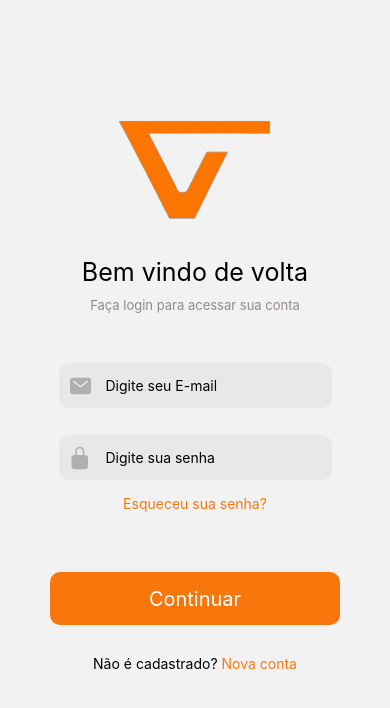
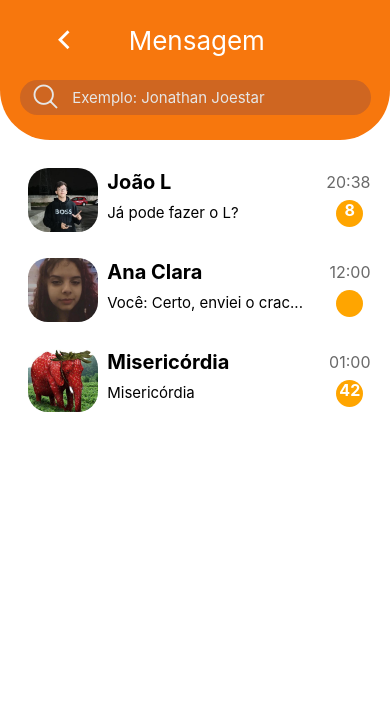
Before and after one commit to alexandy7/VanGo, a React Native app: screen /ListaChat in a window 390 px wide. Shown: the top 708 px of the page. Built offline with nearby package versions, Linux system fonts and the light colour scheme.

Commit message:
tela da lista de chat

```diff
--- /dev/null
+++ b/Src/Componentes/BarraDePesquisaChat.jsx
@@ -0,0 +1,52 @@
+import React from "react";
+import { View, StyleSheet, Text, TouchableOpacity, Image } from "react-native";
+import { Ionicons } from '@expo/vector-icons'
+import { TextInput } from "react-native";
+
+export default function BarraDePesquisaChat({placeholder, valor}) {
+
+    return(
+        <View style={styles.container}>
+            <TouchableOpacity style={styles.alinhaicon}>
+                <Ionicons style={styles.icon} name={"search-outline"} size={30} color="#e6e6e6"/>
+        </TouchableOpacity>
+            <View style={styles.alinhainput}>
+                <TextInput placeholder={placeholder} placeholderTextColor= "#e6e6e6" style={styles.input} value={valor}></TextInput>
+            </View>
+        </View>
+    )
+}
+
+const styles = StyleSheet.create({
+
+    container: {
+        height: 35,
+        width: "90%",
+        backgroundColor: "#cf6621",
+        alignSelf: "center",
+        borderRadius: 25,
+        display: "flex",
+        flexDirection: "row"
+        },
+
+        alinhaicon: {
+            height: "100%",
+            width: "15%",
+            display: "flex",
+            justifyContent: "center",
+            alignItems: "center"
+        },
+
+        alinhainput: {
+            height: "100%",
+            width: "85%",
+            display: "flex",
+            justifyContent: "center"
+        },
+
+        input: {
+            fontSize: 15,
+            height: "100%",
+        }
+
+})
--- /dev/null
+++ b/Src/Componentes/CardChat.jsx
@@ -0,0 +1,136 @@
+import React from "react";
+import { View, StyleSheet, Text, TouchableOpacity, Image } from "react-native";
+import { Ionicons } from '@expo/vector-icons'
+
+export default function CardChat({foto, nome, hora, ultmensagem, qtde})
+{
+
+    return(
+        <TouchableOpacity style={styles.container}>
+            <View style={styles.divimagem}>
+                <Image source={foto} style={styles.imagem}/>
+            </View>
+
+            {/* essa view é responsável por manter a view superior e a inferior alinhadas dentro da caixa,
+             já que o flex direction Column não funciona devidamente nesse caso*/}
+
+            <View style={styles.divjuncao}>
+
+                <View style={styles.divsuperior}>
+                    <Text style={styles.nome}>{nome}</Text>
+                    <Text style={styles.tempo}>{hora}</Text>
+                </View>
+
+                <View style={styles.divinferior}>
+                    <View style={styles.divmensagem}>
+                        <Text style={styles.mensagem}>{ultmensagem}</Text>
+                    </View>
+
+                    <View style={styles.divqtde}>
+                        <Text style={styles.qtde}>{qtde}</Text>
+                    </View>
+                </View>
+
+            </View>
+
+        </TouchableOpacity>
+
+    )
+
+}
+
+const styles = StyleSheet.create({
+
+    container: {
+        width: '90%',
+        height: 80,
+        alignSelf: 'center',
+        marginBottom: 10,
+        display: 'flex',
+        flexDirection: "row",
+  },
+
+    divimagem: {
+        width: "25%",
+        height: "100%",
+        display: "flex",
+        alignItems: "center",
+        justifyContent: "center",
+    },
+
+    imagem: {
+        height: "80%",
+        width: "80%",
+        borderRadius: 20,
+    },
+
+    divjuncao: {
+        width: "75%",
+        height: "100%",
+        display: "flex",
+        flexDirection: "column"
+    },
+
+    divsuperior: {
+        height: "50%",
+        width: "100%",
+        display: "flex",
+        flexDirection: "row",
+        justifyContent: "space-between",
+        alignItems: "center"
+    },
+
+    divinferior: {
+        height: "50%",
+        width: "100%",
+        display: "flex",
+        flexDirection: "row",
+        justifyContent: "space-between",
+    },
+
+    nome: {
+        fontSize: 20,
+        fontWeight: "bold",
+        marginTop: 3
+    },
+
+    tempo: {
+        fontSize: 16,
+        color: "#696969",
+        marginTop: 3
+    },
+
+    divmensagem: {
+        height: "100%",
+        display: "flex",
+        flexDirection: "row",
+        width: "85%",
+    },
+
+    mensagem: {
+        fontSize: 15,
+        marginTop: 3
+    },
+
+    divqtde: {
+        height: "100%",
+        width: "15%",
+        display: "flex",
+        flexDirection: "row",
+        justifyContent: "center",
+    },
+
+    qtde: {
+        fontSize: 16,
+        marginRight: "5%",
+        backgroundColor: "orange",
+        borderRadius: 27,
+        width: 27,
+        height: 27,
+        textAlignVertical: "center",
+        textAlign: "center",
+        color: "white",
+        fontWeight: "bold"
+    },
+
+})
--- a/Src/Navegacoes/Navegacoes.js
+++ b/Src/Navegacoes/Navegacoes.js
@@ -21,6 +21,7 @@ import Turmas from "../PagesMotorista/Turmas/Turmas";
 import SolicitarTurma from "../Pages/SolicitarTurma/SolicitarTurma";
 import NotificacaoCliente from "../Pages/NotificacaoCliente/NotificacaoCliente";
 import TelaPagamentos from "../PagesMotorista/TelaPagamentos/TelaPagamentos";
+import ListaChat from "../Pages/ListaChat/ListaChat";
 
 const Tab = createBottomTabNavigator();
 const Stack = createStackNavigator();
@@ -124,6 +125,7 @@ export default function AppNavigator() {
       <Stack.Screen name="AnexarPagamentos" component={AnexarPagamentos}  options={{headerShown: false}}/>
       <Stack.Screen name="Turmas" component={Turmas}  options={{headerShown: false}}/>
       <Stack.Screen name="TelaPagamentos" component={TelaPagamentos}  options={{headerShown: false}}/>
+      <Stack.Screen name="ListaChat" component={ListaChat}  options={{headerShown: false}}/>
     </Stack.Navigator>
 
   );
--- a/Src/Pages/HomeCliente/HomeCliente.jsx
+++ b/Src/Pages/HomeCliente/HomeCliente.jsx
@@ -41,27 +41,32 @@ const IrAnexarPagamentos = () => {
 
                 <View style={styles.divicones}>
                     <View style={styles.alinhaicone}>
+                    <TouchableOpacity onPress={()=>{navigation.navigate('ListaChat')}}>
                         <Ionicons style={styles.icone} name={"chatbubble-ellipses-sharp"} size={40} color='white'/>
-                        <Ionicons style={styles.icone} name={"notifications-sharp"} size={40} color='white'
-                        onPress={()=>{navigation.navigate('NotificacaoCliente')}}/>
+                    </TouchableOpacity>
+
+                    <TouchableOpacity onPress={()=>{navigation.navigate('NotificacaoCliente')}}>
+                        <Ionicons style={styles.icone} name={"notifications-sharp"} size={40} color='white'/>
+                    </TouchableOpacity>
+
                     </View>
                 </View>
             </View>
 
             <View style={styles.divbotoes}>
 
-                <View style={styles.alinhabotao}>
+                <TouchableOpacity style={styles.alinhabotao}>
                         <BotaoHome icone={"calendar"} texto="Calendário"/>
-                </View>
+                </TouchableOpacity>
 
                 <TouchableOpacity style={styles.alinhabotao}
                 onPress={() => {navigation.navigate('AnexarPagamentos')}}>
                         <BotaoHome icone={"document-attach"} texto="Pagamento"/>
                 </TouchableOpacity>
 
-                <View style={styles.alinhabotao}>
+                <TouchableOpacity style={styles.alinhabotao} onPress={() => { navigation.navigate('ConfigMotorista') }}>
                     <BotaoHome icone={"settings"} texto="Ajustes"/>
-                </View>
+                </TouchableOpacity>
             </View>
 
             <CardTurma nome={"Turma da manhã"} chave={user.turma_cliente} horarioinic={"08:00"} horariofin={"12:00"}></CardTurma>
--- a/Src/Pages/HomeCliente/HomeCliente.modules.jsx
+++ b/Src/Pages/HomeCliente/HomeCliente.modules.jsx
@@ -60,7 +60,7 @@ const styles = StyleSheet.create({
         width: "100%",
         flexDirection: "row",
         justifyContent: "space-evenly",
-        alignItems: "center"
+        alignItems: "center",
     },
 
     divbotoes: {
--- /dev/null
+++ b/Src/Pages/ListaChat/ListaChat.jsx
@@ -0,0 +1,47 @@
+import { ScrollView, StyleSheet, Text, View, Image, navigation } from "react-native";
+import { useContext, useEffect, useState } from "react";
+import styles from "./ListaChat.modules";
+import { TouchableOpacity } from "react-native";
+import { Ionicons } from '@expo/vector-icons';
+import BarraDePesquisaChat from "../../Componentes/BarraDePesquisaChat";
+import CardChat from "../../Componentes/CardChat";
+import { useNavigation } from "@react-navigation/native";
+
+export default function ListaChat() {
+
+    const navigation = useNavigation();
+
+    const irHome = () => {
+        navigation.navigate('TabBarScreen')
+    }
+
+    return(
+        <ScrollView style={styles.scroll}>
+            <View style={styles.header}>
+                <View style={styles.alinhaseta}>
+                    <TouchableOpacity onPress={irHome}>
+                        <Ionicons name="chevron-back-outline" size={30} color={"white"}/>
+                    </TouchableOpacity>
+                </View>
+
+                {/* Foram criadas duas views separadas que formam o desenho de apenas uma,
+                o elemento do topo da página não se enquadra na lógica das flexbox */}
+                <View style={styles.alinhatexto}>
+                    <Text style={styles.titulo}>Mensagem</Text>
+                </View>
+            </View>
+
+            <View style={styles.alinhabarra}>
+                <BarraDePesquisaChat placeholder={"Exemplo: Jonathan Joestar"}/>
+            </View>
+
+            <CardChat foto={require("../../../assets/fazueli.jpg")} nome={"João L"} hora={"20:38"} ultmensagem={"Já pode fazer o L?"} qtde={8}/>
+            <CardChat foto={require("../../../assets/Ana.jpeg")} nome={"Ana Clara "} hora={"12:00"} ultmensagem={"Você: Certo, enviei o crac..."} qtde={""}/>
+            <CardChat foto={require("../../../assets/misericordia.jpg")} nome={"Misericórdia"} hora={"01:00"} ultmensagem={"Misericórdia"} qtde={42}/>
+
+
+
+        </ScrollView>
+    )
+
+}
--- /dev/null
+++ b/Src/Pages/ListaChat/ListaChat.modules.jsx
@@ -0,0 +1,55 @@
+import { StyleSheet } from "react-native";
+
+const styles = StyleSheet.create({
+
+    main: {
+        flex: 1,
+        backgroundColor: '#EFEFEF',
+    },
+
+    scroll: {
+        backgroundColor: "white"
+    },
+
+    header: {
+        display: "flex",
+        flexDirection: "row",
+        backgroundColor: "#F7770D",
+        width: "100%",
+        height: 80,
+    },
+
+    alinhaseta: {
+        width: "33%",
+        height: "100%",
+        alignItems: "center",
+        justifyContent: "center",
+    },
+
+    alinhatexto: {
+        width: "67%",
+        height: "100%",
+        display: "flex",
+        flexDirection: "row",
+        alignItems: "center",
+    },
+
+    titulo: {
+        fontSize: 26,
+        color: "white"
+    },
+
+    alinhabarra: {
+        width: "100%",
+        height: 60,
+        display: "flex",
+        alignItems: "center",
+        backgroundColor: "#F7770D",
+        borderBottomLeftRadius: 50,
+        borderBottomRightRadius: 50,
+        marginBottom: 20
+    }
+
+});
+
+export default styles;
--- a/Src/PagesMotorista/ConfigMotorista/ConfigDoMoto.jsx
+++ b/Src/PagesMotorista/ConfigMotorista/ConfigDoMoto.jsx
@@ -36,7 +36,9 @@ export default function ConfigMotorista() {
             <View style={styles.card}>
                 <Lista icone='eye'titulo="Ver clientes"></Lista>
                 <Lista icone='cloudy-night' titulo="Visualizar turmas"></Lista>
-                <Lista icone='chatbubbles' titulo="Chat"></Lista>
+                <Lista icone='chatbubbles' titulo="Chat" evento={()=>{
+                    navigation.navigate('ListaChat')
+                }}></Lista>
             </View>
         </View>
     )
```
Also changed, not shown: assets/misericordia.jpg (added).
